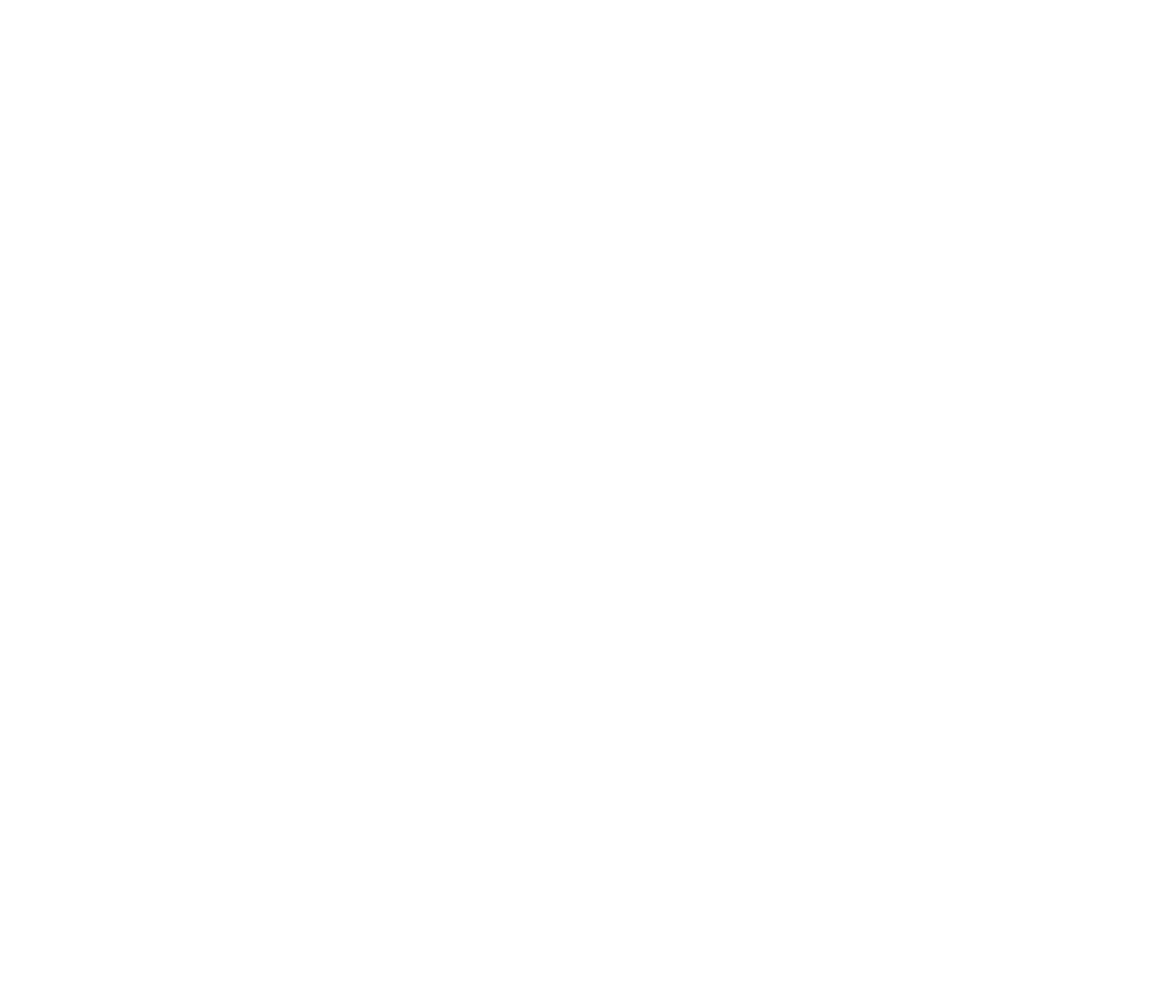
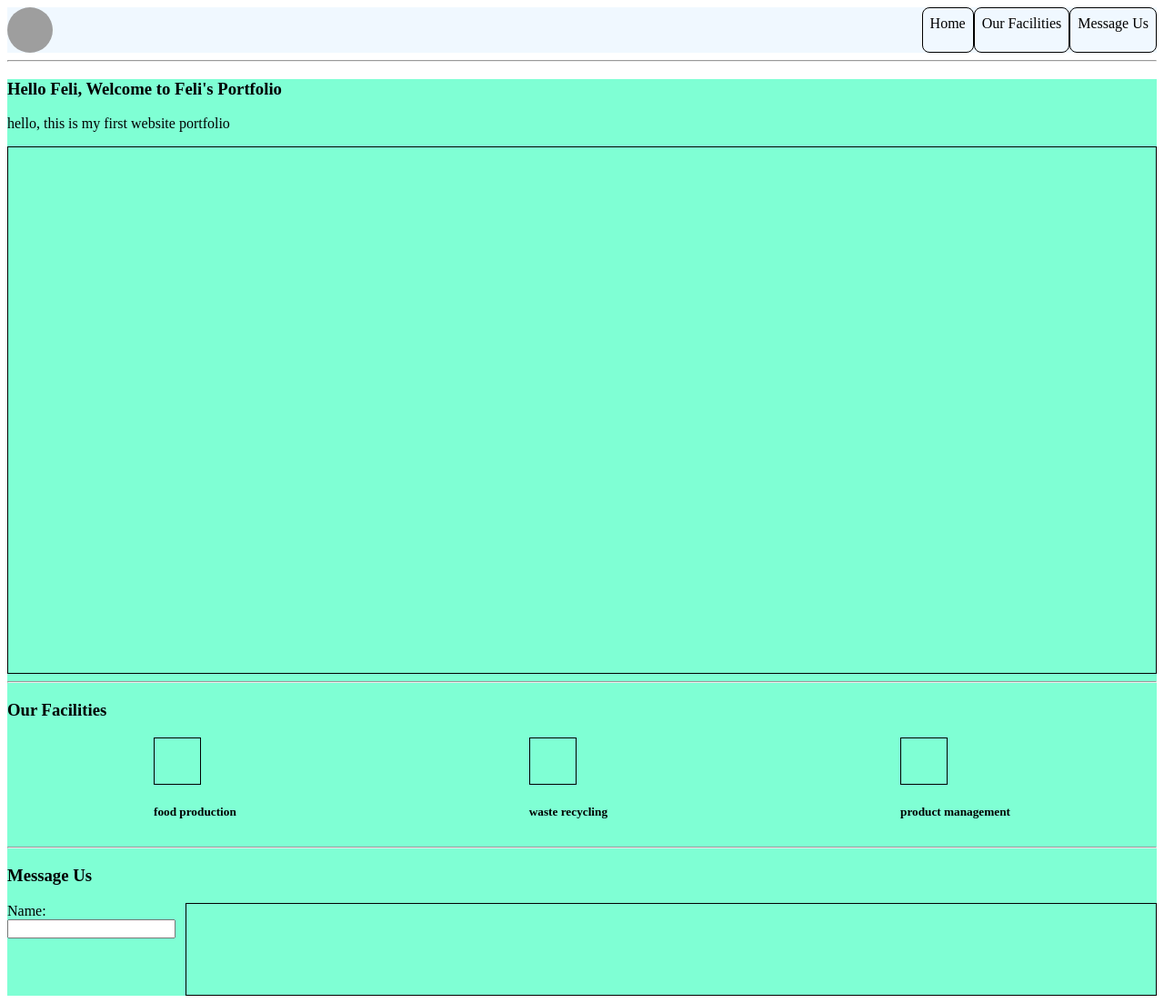
Before and after one commit to revou-fundamental-course/27-may-24-koofelisha, a plain HTML site: page index.html in a window 1280 px wide. Shown: the whole page at 91% size. Before the commit the page ends 800 px from the top, so only its background shows below. Drawn offline with Linux system fonts and the light colour scheme; grey boxes are pictures that could not be loaded.

Commit message:
Create index.html page and added content

```diff
--- a/CSS/styles.css
+++ b/CSS/styles.css
@@ -0,0 +1,62 @@
+/* ini css */
+
+nav {
+    display: flex;
+    justify-content: space-between;
+    background-color: aliceblue;
+}
+
+body {
+    display: block;
+    margin: 8px;
+}
+
+nav>section {
+    display: flex;
+}
+
+.logo-icon {
+    height: 50px;
+    width: 50px;
+    border-radius: 50%;
+    background-image: url(https://picsum.photos/200);
+    background-size: cover;
+    background-repeat: no-repeat;
+}
+
+.nav-item{
+    border: 1px solid black;
+    padding: 8px;
+    border-radius: 8px;
+    color: black;
+    text-decoration: none;
+}
+
+.section-container{
+    background-color: aquamarine;
+}
+
+.banner-container{
+    height: 578px;
+    border: 1px solid black;
+}
+
+.facility-list{
+    display: flex;
+    justify-content: space-around;
+    text-align: center;
+    border-radius: 50%;
+}
+
+.form-result{
+    height: 100px;
+    border: 1px solid black;
+}
+
+.message-us-section{
+    display:flex;
+}
+
+.result-container{
+    width: 100%;
+}
--- a/index.html
+++ b/index.html
@@ -5,9 +5,90 @@
         <meta charset="UTF-8">
         <meta name="viewport" content="width=device-width, initial-scale=1.0">
         <title>Feli Porfolio</title>
+        <link rel="stylesheet" href="css/styles.css">
     </head>
 
     <body>
+        <nav>
+            <div class="logo-icon"></div>
 
+            <section>
+                <a class="nav-item" href="#home">Home</a>
+                <a class="nav-item" href="#facilities">Our Facilities</a>
+                <a class="nav-item" href="#message-us">Message Us</a>
+            </section>
+        </nav>
+
+        <hr>
+
+        <section class="section-container">
+            <!--Home-->
+            <section id="home">
+                <header>
+                    <h1>Hello Feli, Welcome to Feli's Portfolio</h1>
+                </header>
+
+                <article>
+                    <p>hello, this is my first website portfolio</p>
+
+                    <div class="banner-container"></div>
+                </article>
+            </section>
+
+            <hr>
+
+            <!--Our Facilities-->
+            <section id="facilities">
+                <header>
+                    <h1>Our Facilities</h1>
+                </header>
+
+                <article class="facility-list">
+                    <div>
+                        <div style="width: 50px; height: 50px; border: 1px solid black"></div>
+                        <h5>food production</h5>
+                    </div>
+
+                    <div>
+                        <div style="width: 50px; height: 50px; border: 1px solid black"></div>
+                        <h5>waste recycling</h5>
+                    </div>
+
+                    <div>
+                        <div style="width: 50px; height: 50px; border: 1px solid black"></div>
+                        <h5>product management</h5>
+                    </div>
+                </article>
+            </section>
+
+            <hr>
+
+            <!--Message Us-->
+            <section id="message-us">
+                <header>
+                    <h1>Message Us</h1>
+                </header>
+
+                <section class="message-us-section">
+                    <!--Form-->
+                    <section>
+                        <form>
+                            <label>Name:</label>
+                            <input />
+                        </form>
+                    </section>
+
+                    <!--Result-->
+                    <section class="result-container">
+                        <div class="form-result">
+                        </div>
+                    </section>
+                </section>
+            </section>
+        </section>
+
+        <footer>
+
+        </footer>
     </body>
 </html>
```
